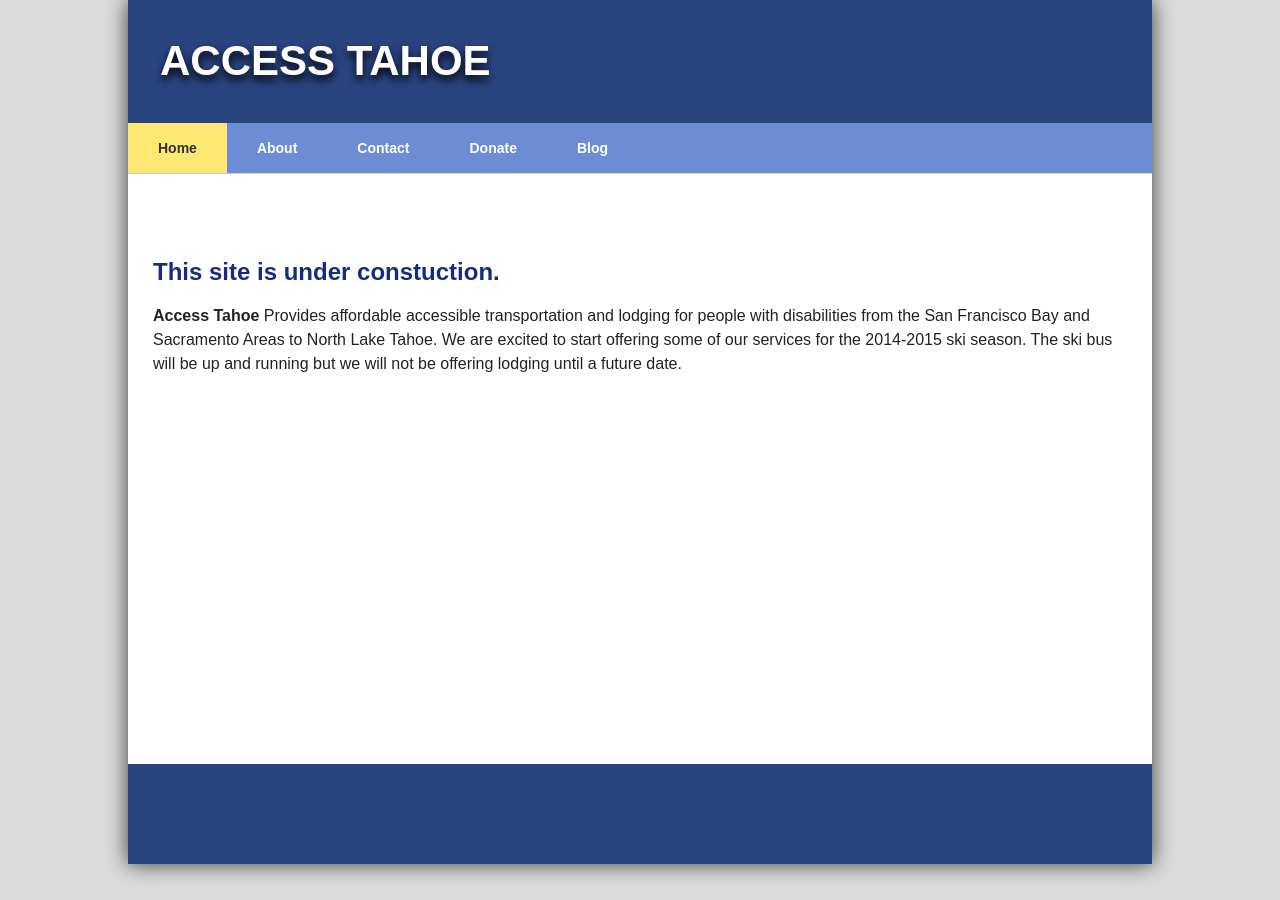
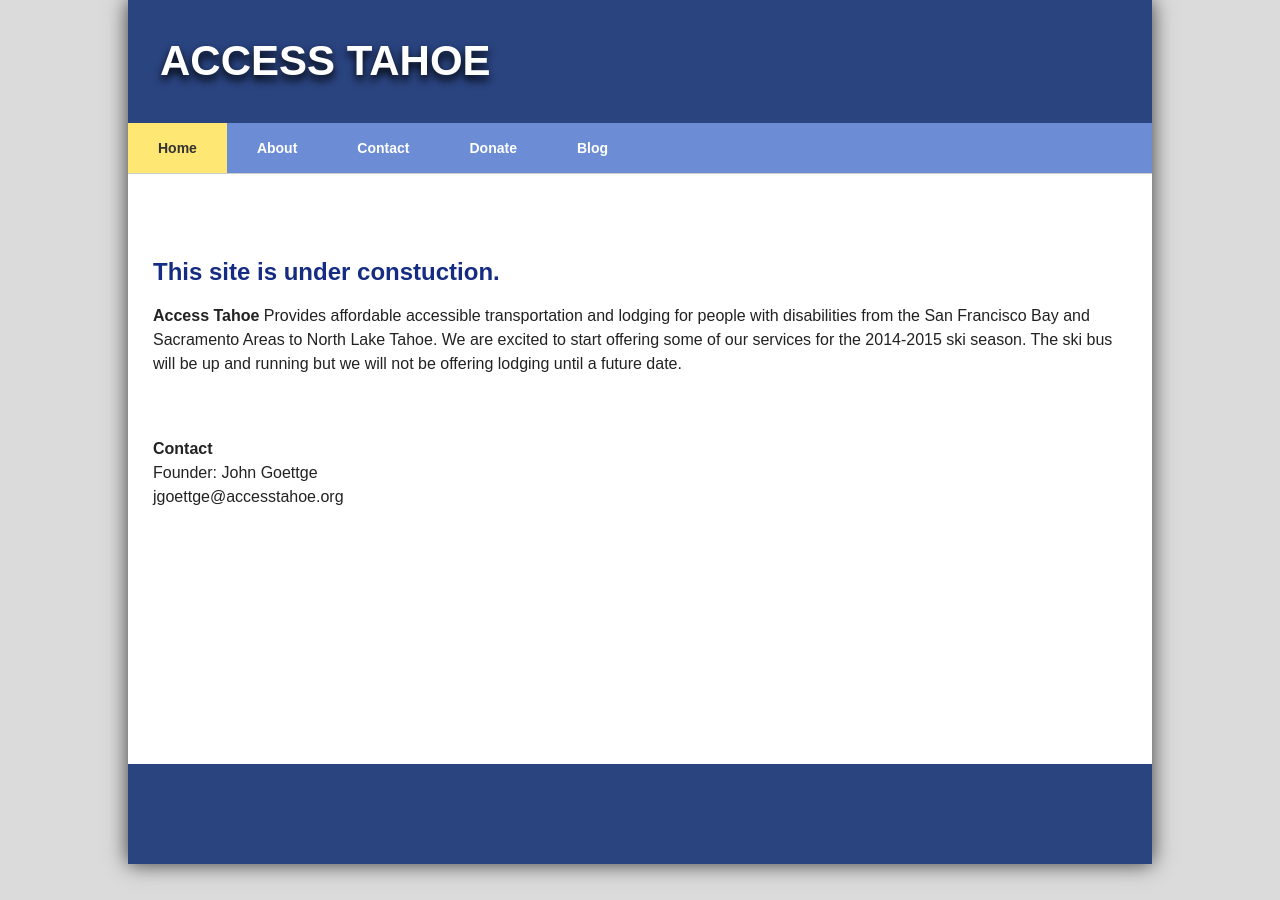
Before and after one commit to accesstahoe/accesstahoe.github.io, a Jekyll site: the page built from index.html, in a window 1280 px wide. Built offline with Jekyll 4.4.1, drawn with Linux system fonts in a browser that asks for light colours; Markdown is read by kramdown in place of the engine named in the settings.

Commit message:
Update index.html

```diff
--- a/index.html
+++ b/index.html
@@ -14,3 +14,11 @@ We are excited to start offering some of our services for the 2014-2015 ski seas
 
 <br>
 <br>
+
+<p>
+<strong>Contact</strong>
+<br>
+Founder: John Goettge
+<br>
+jgoettge@accesstahoe.org
+</p>
```
